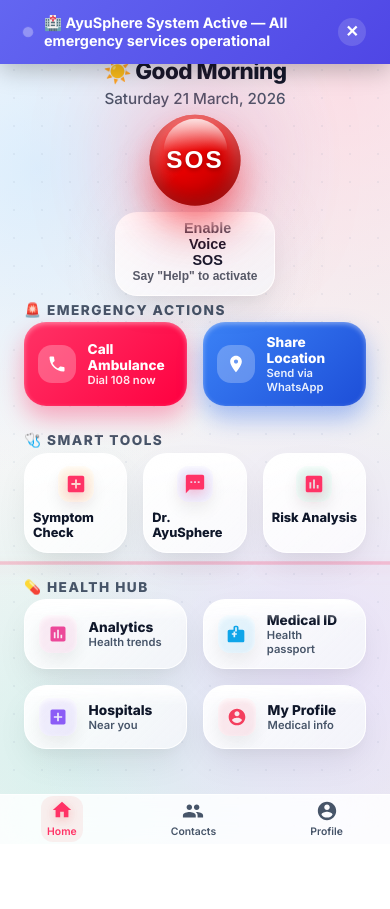
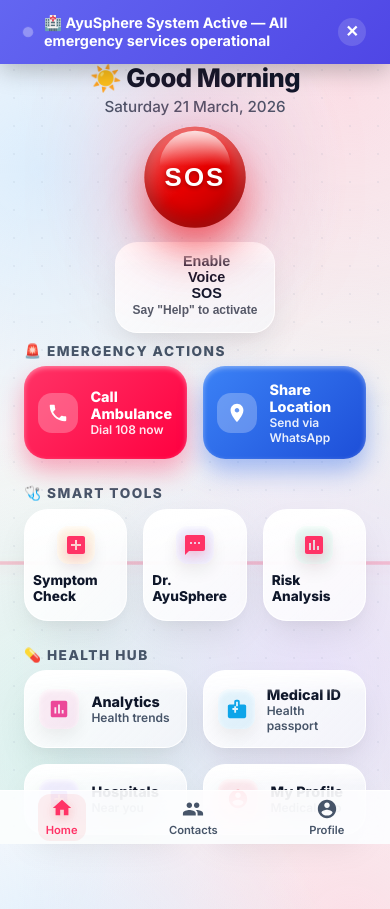
Before and after one commit to Ayush13harsh/AyuSphere, a Next.js app in the folder frontend/: page /dashboard in a window 390 px wide. Before the commit the page ends 844 px from the top, so only its background shows below. Built offline with nearby package versions, Linux system fonts and the light colour scheme; no server answers; sample sign-in values are in the browser's storage.

Commit message:
Introduce dashboard flex layout to dynamically stretch and distribute components smoothly across tall mobile viewports

```diff
--- a/frontend/app/dashboard/page.js
+++ b/frontend/app/dashboard/page.js
@@ -194,6 +194,7 @@
     return (
         <AppLayout title="AyuSphere">
             <NotificationBanner />
+            <div className="dashboard-layout">
             {countdown !== null && (
                 <div className="sos-modal-overlay">
                     <div className="sos-modal">
@@ -394,6 +395,7 @@
                     </Link>
                 </div>
             </div>
+            </div>
 
             {showTracker && userCoords && (
                 <AmbulanceTracker userLocation={userCoords} onClose={() => setShowTracker(false)} />
--- a/frontend/app/globals.css
+++ b/frontend/app/globals.css
@@ -882,98 +882,110 @@
    RESPONSIVE COMPACTION: SCROLL-FREE "APP" AESTHETIC
    ══════════════════════════════════════════════════ */
 
+/* The new global wrapper allows vertical contents to stretch apart dynamically */
+.dashboard-layout {
+  display: flex;
+  flex-direction: column;
+  justify-content: space-between;
+  min-height: calc(100vh - 140px);
+  padding-bottom: 1rem;
+}
+
 /* Force dense view on all standard screens to fit perfectly in 100vh without scrolling */
 @media (max-height: 1000px) {
   .sos-container {
-    padding: 0.5rem 0 0.5rem 0 !important;
-    gap: 1rem !important;
+    padding: 0.5rem 0 1rem 0 !important;
+    gap: 1.5rem !important;
   }
   .sos-button {
-    width: 100px;
-    height: 100px;
+    width: 110px;
+    height: 110px;
     font-size: 1.8rem;
   }
   .quick-actions, .health-hub-grid {
     margin-bottom: 0.5rem !important;
-    gap: 0.75rem !important;
+    gap: 1rem !important;
   }
   .action-card {
-    padding: 0.75rem 0.5rem !important;
+    padding: 1rem 0.5rem !important;
   }
   .icon-badge {
-    width: 42px;
-    height: 42px;
+    width: 44px;
+    height: 44px;
   }
   .action-card svg {
-    width: 22px;
-    height: 22px;
+    width: 24px;
+    height: 24px;
   }
   .premium-gradient-red, .premium-gradient-blue, .health-hub-card {
-    padding: 0.75rem 0.85rem !important;
+    padding: 0.9rem !important;
   }
   h3 {
-    margin-bottom: 0.4rem !important;
+    margin-bottom: 0.6rem !important;
   }
   h2 {
-    font-size: 1.4rem !important;
+    font-size: 1.6rem !important;
   }
   div[style*="marginBottom: '1.5rem'"], div[style*="marginBottom: '2rem'"] {
     margin-bottom: 0.5rem !important;
   }
   .bottom-nav {
-    padding: 0.1rem 0;
+    padding: 0.2rem 0;
   }
 }
 
 /* Extreme mobile device compaction */
 @media (max-width: 768px) {
+  .dashboard-layout {
+    min-height: calc(100vh - 120px); /* Slightly shorter header/nav on mobile */
+  }
   .sos-container {
-    padding: 0.25rem 0 !important;
-    gap: 0.5rem !important;
+    padding: 0.5rem 0 !important;
+    gap: 1rem !important;
     flex-direction: column; /* Stack Voice SOS under the main globe on mobile */
   }
   .sos-button {
-    width: 90px;
-    height: 90px;
-    font-size: 1.5rem;
+    width: 100px;
+    height: 100px;
+    font-size: 1.6rem;
   }
   .action-card span {
-    font-size: 0.8rem !important;
+    font-size: 0.85rem !important;
   }
   .icon-badge {
-    width: 36px;
-    height: 36px;
+    width: 38px;
+    height: 38px;
     border-radius: 12px;
   }
   .premium-gradient-red > div:last-child > div:first-child,
   .premium-gradient-blue > div:last-child > div:first-child,
   .health-hub-card > div:last-child > div:first-child {
-    font-size: 0.85rem !important;
+    font-size: 0.9rem !important;
   }
   .premium-gradient-red > div:last-child > div:last-child,
   .premium-gradient-blue > div:last-child > div:last-child,
   .health-hub-card > div:last-child > div:last-child {
-    font-size: 0.7rem !important;
+    font-size: 0.75rem !important;
   }
   /* Smaller floating badge for Emergency Actions/Health Hub */
   .premium-gradient-red > div:first-child,
   .premium-gradient-blue > div:first-child,
   .health-hub-card > div:first-child {
-    width: 38px !important;
-    height: 38px !important;
+    width: 40px !important;
+    height: 40px !important;
   }
   .premium-gradient-red > div:first-child svg,
   .premium-gradient-blue > div:first-child svg,
   .health-hub-card > div:first-child svg {
-    width: 20px;
-    height: 20px;
+    width: 22px;
+    height: 22px;
   }
   .nav-item {
-    font-size: 0.65rem;
-    padding: 4px 6px;
+    font-size: 0.7rem;
+    padding: 4px 8px;
   }
   header {
-    padding: 0.25rem 1rem;
+    padding: 0.4rem 1rem;
   }
   header img {
     height: 28px;
```
